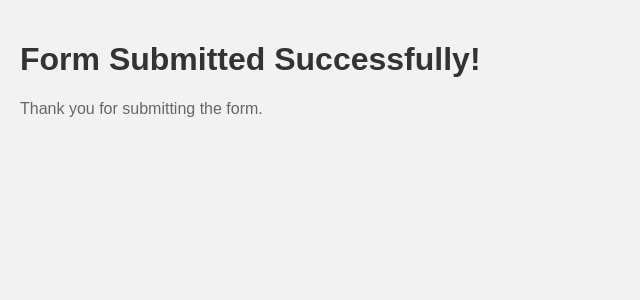
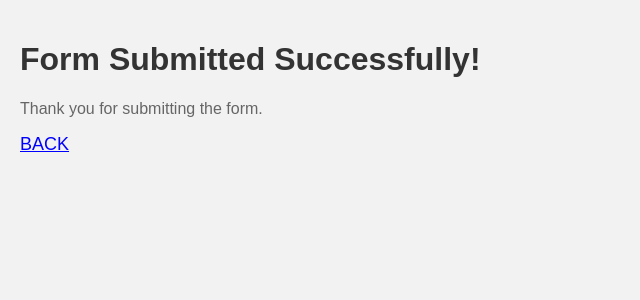
Before and after one commit to Arpan-tech-create/form-submit-web-app, a Flask app: template templates/success.html in a window 1280 px wide. Shown: the top 300 px of the page, without its empty margins (0-640 px from the left). Run offline with Flask 3, Linux system fonts and the light colour scheme; the template is opened without the code that fills it, so the values that code supplies are empty.

Commit message:
'chnaged'

```diff
--- a/static/style.css
+++ b/static/style.css
@@ -46,3 +46,11 @@ input[type="submit"] {
 input[type="submit"]:hover {
     background-color: #45a049;
 }
+.back-link {
+    color: blue;
+    text-decoration: underline;
+    font-size: 18px;
+}
+.back-link:hover {
+    color: red;
+}
--- a/templates/index.html
+++ b/templates/index.html
@@ -10,6 +10,7 @@
 
 </head>
 <body>
+    <div class="container">
     <h1>Please Submit the Form</h1>
     <form method="post">
         <p>
@@ -31,5 +32,6 @@
             <input type="submit" value="Submit">
         </p>
     </form>
+    </div>
 </body>
 </html>
--- a/templates/success.html
+++ b/templates/success.html
@@ -10,5 +10,6 @@
 <body>
     <h1>Form Submitted Successfully!</h1>
     <p>Thank you for submitting the form.</p>
+    <a href="/" class="back-link">BACK</a>
 </body>
 </html>
```
Also changed, not shown: database.db.
